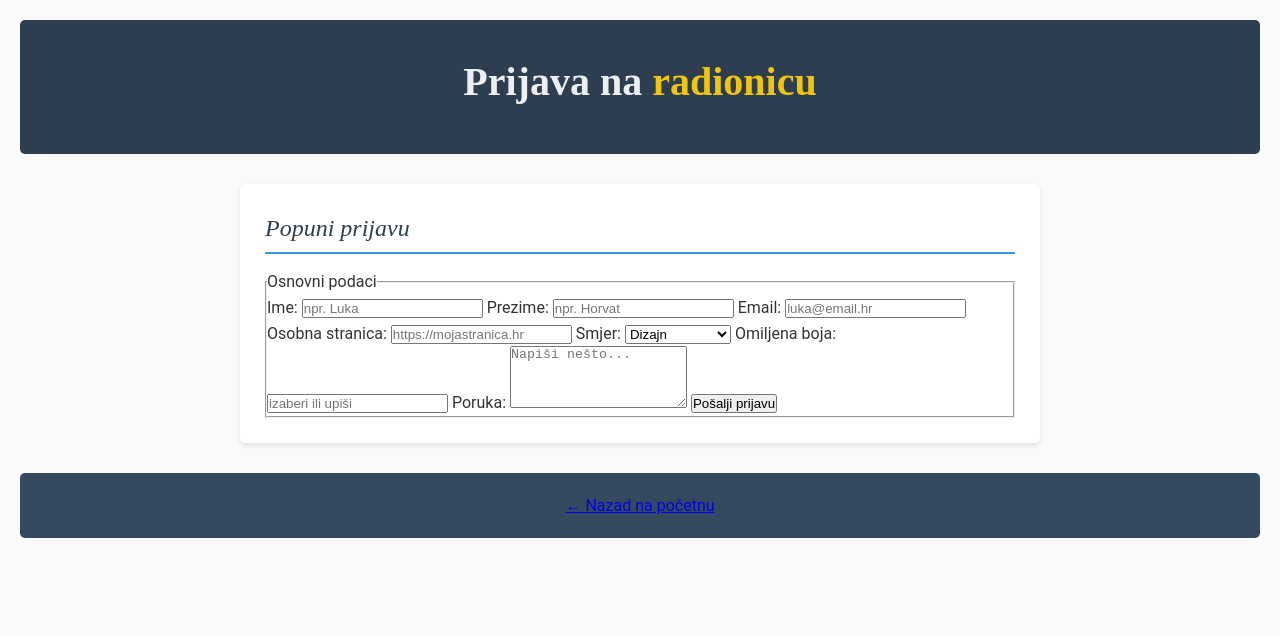
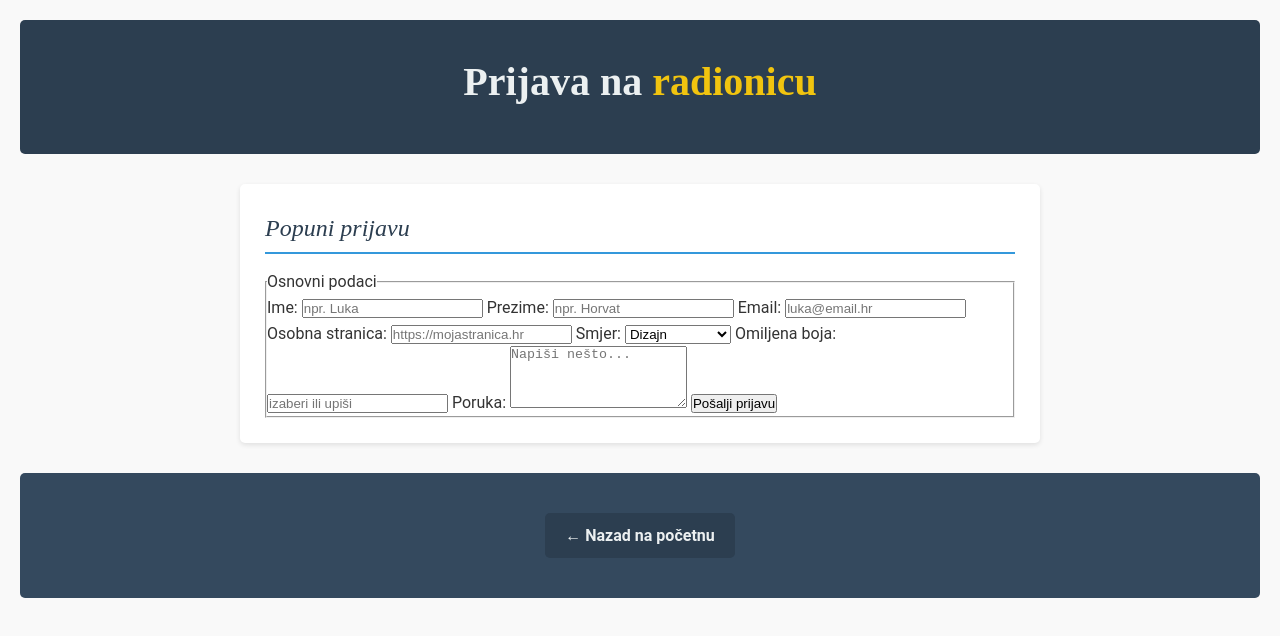
Before and after one commit to vsusac/MMK, a plain HTML site: page prijava.html in a window 1280 px wide. Drawn offline with Linux system fonts and the light colour scheme.

Commit message:
Update style.css

```diff
--- a/style.css
+++ b/style.css
@@ -134,4 +134,45 @@ footer .smiley {
     .fun-facts {
         text-align: left;
     }
+}/* prijava */
+.prijava {
+    background-color: #ffffff;
+    padding: 25px;
+    margin: 20px auto;
+    max-width: 600px;
+    border-radius: 8px;
+    box-shadow: 0 2px 8px rgba(0,0,0,0.1);
+    text-align: center;
 }
+
+.btn {
+    display: inline-block;
+    margin-top: 10px;
+    padding: 12px 24px;
+    background-color: #e74c3c;
+    color: #fff;
+    text-decoration: none;
+    border-radius: 5px;
+    font-weight: 700;
+    transition: background-color 0.3s;
+}
+
+.btn:hover {
+    background-color: #c0392b;
+}/* gumb povratak */
+.btn--nazad {
+    display: inline-block;
+    margin: 20px auto;
+    padding: 10px 20px;
+    background-color: #2c3e50;
+    color: #ecf0f1;
+    text-decoration: none;
+    border-radius: 5px;
+    font-weight: 700;
+    transition: background-color 0.3s, transform 0.2s;
+}
+
+.btn--nazad:hover {
+    background-color: #34495e;
+    transform: translateY(-2px);
+}
```
